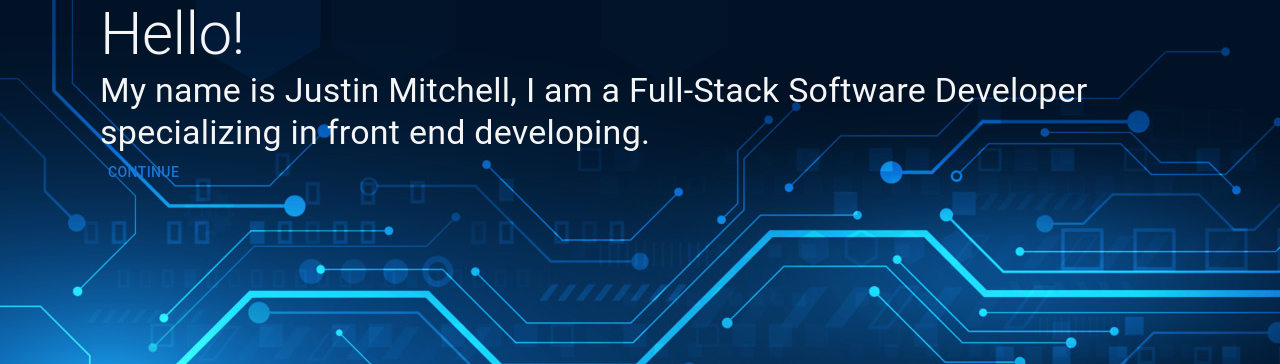
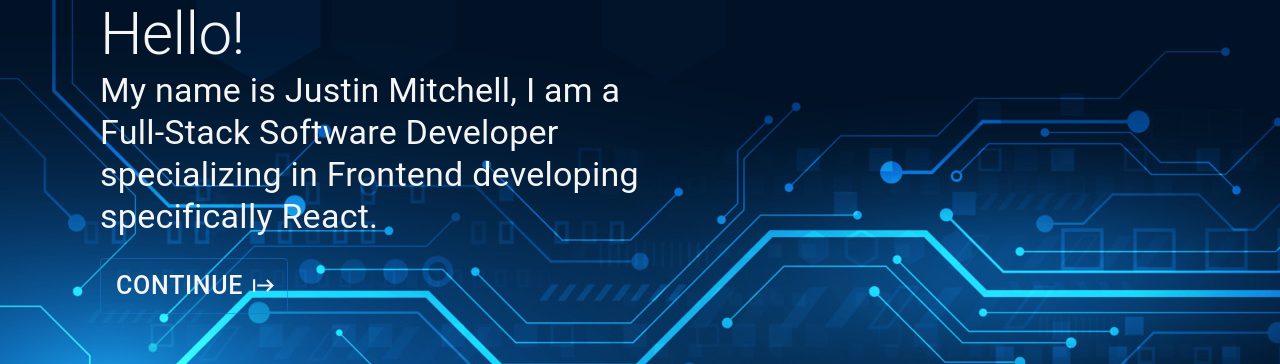
Before and after one commit to Mitchellj04/portfolio, a React (Create React App) app in the folder client/: page / in a window 1280 px wide. Shown: the part 302-666 px from the top of the page. Built offline with nearby package versions, Linux system fonts and the light colour scheme.

Commit message:
CSS LandingPage

```diff
--- a/client/src/LandingPage.js
+++ b/client/src/LandingPage.js
@@ -3,6 +3,7 @@
 import { useNavigate } from 'react-router-dom'
 import { Box } from '@mui/system'
 import landingBackground from './Images/landingbackground.jpg'
+import StartIcon from '@mui/icons-material/Start';
 
 const LandingPage = ({setLoading}) => {
     const navigate = useNavigate()
@@ -21,8 +22,8 @@
     <Box style={{margin: 100}}>
     <Avatar sx={{ height: '200px', width: '200px', textAlign: 'center'}} src={'/portfoliophoto.jpg'} />
     <Typography variant='h2' className='landing-hello'>Hello!</Typography>
-    <Typography variant='h4' className='landing-info' >My name is Justin Mitchell, I am a Full-Stack Software Developer specializing in front end developing.</Typography>
-    <Button onClick={handleLoading} className='landing-button'>Continue</Button>
+    <Typography variant='h4' className='landing-info' >My name is Justin Mitchell, I am a Full-Stack Software Developer specializing in Frontend developing specifically React.</Typography>
+    <Button variant='outlined' onClick={handleLoading} endIcon={<StartIcon style={{fontSize: '25px'}}/>} style={{color: 'whitesmoke', fontSize: '25px', marginTop: 20}}>Continue</Button>
     </Box>
     </div>
     </>
--- a/client/src/index.css
+++ b/client/src/index.css
@@ -71,6 +71,11 @@
     color: whitesmoke;
   }
 
+  .landing-info {
+    width: 50%;
+    color: 'whitesmoke';
+    margin: 100px;
+  }
 
 
 
```
